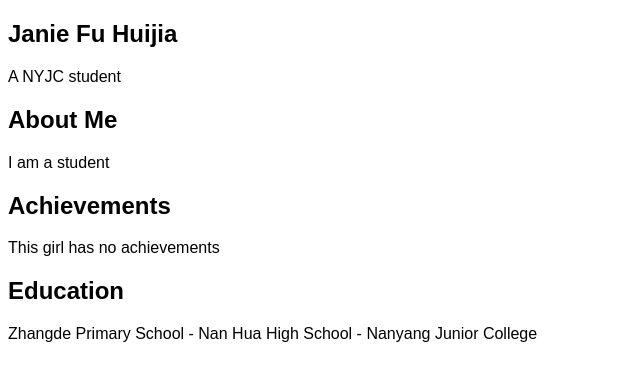
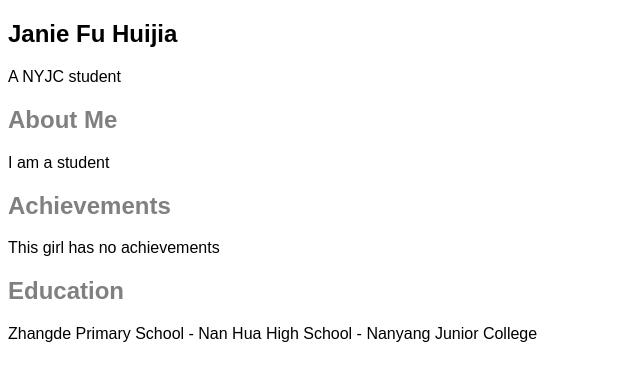
Before and after one commit to itzjanie/itzjanie.github.io, a plain HTML site: page index.html in a window 1280 px wide. Shown: the whole page, without its empty margins (0-640 px from the left). Drawn offline with Linux system fonts and the light colour scheme.

Commit message:
Update styles.css

```diff
--- a/styles.css
+++ b/styles.css
@@ -4,3 +4,7 @@
 body {
   font-family: sans-serif;
 }
+h2 {
+  font-weight: Bold;
+  color: grey
+}
```
